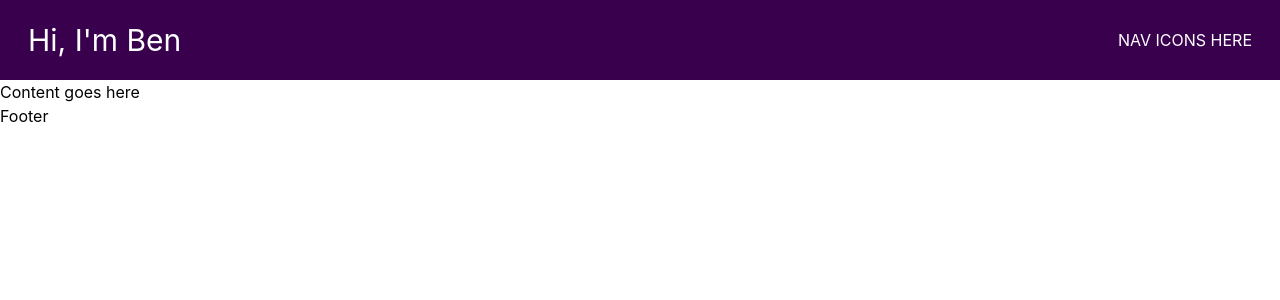
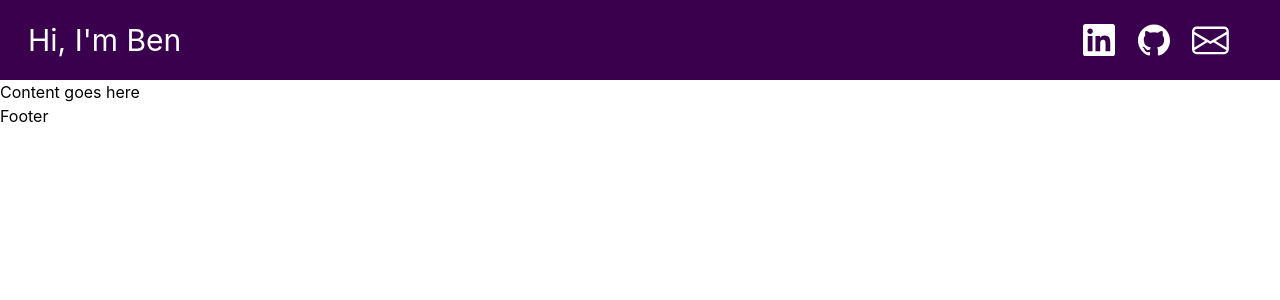
Before and after one commit to BenCiantar/portfolio, a React (Create React App) app: page / in a window 1280 px wide. Shown: the top 300 px of the page. Built offline with nearby package versions, Linux system fonts and the light colour scheme.

Commit message:
Created Links component

```diff
--- a/package.json
+++ b/package.json
@@ -9,6 +9,7 @@
     "prettier": "^2.6.2",
     "react": "^18.0.0",
     "react-dom": "^18.0.0",
+    "react-icons": "^4.3.1",
     "react-scripts": "5.0.0",
     "web-vitals": "^2.1.4"
   },
--- a/src/components/Header/Header.jsx
+++ b/src/components/Header/Header.jsx
@@ -1,10 +1,11 @@
 import React from 'react';
+import { Links } from "../index";
 
 const Header = () => {
   return (
     <header className="w-screen h-20 bg-primary-purple text-white flex flex-row justify-between items-center px-7">
       <h1 className="text-3xl">Hi, I'm Ben</h1>
-      <nav>NAV ICONS HERE</nav>
+      <Links />
     </header>
   );
 };
--- /dev/null
+++ b/src/components/Links/Links.jsx
@@ -0,0 +1,29 @@
+import React from 'react';
+import { SiLinkedin, SiGithub } from 'react-icons/si';
+import { BsEnvelope } from 'react-icons/bs';
+
+const Links = () => {
+  return (
+    <nav>
+      <ul className="w-48 flex flex-row justify-evenly items-center">
+        <a href="">
+          <li>
+            <SiLinkedin size="2rem" />
+          </li>
+        </a>
+        <a href="">
+          <li>
+            <SiGithub size="2rem" />
+          </li>
+        </a>
+        <a href="">
+          <li>
+            <BsEnvelope size="2.3rem" />
+          </li>
+        </a>
+      </ul>
+    </nav>
+  );
+};
+
+export default Links;
--- a/src/components/index.jsx
+++ b/src/components/index.jsx
@@ -1,3 +1,4 @@
 export { default as Header } from "./Header/Header";
 export { default as Content } from "./Content/Content";
 export { default as Footer } from "./Footer/Footer";
+export { default as Links } from "./Links/Links";
```
Also changed, not shown: 1 other file (tests, documents, lock files or other folders).
